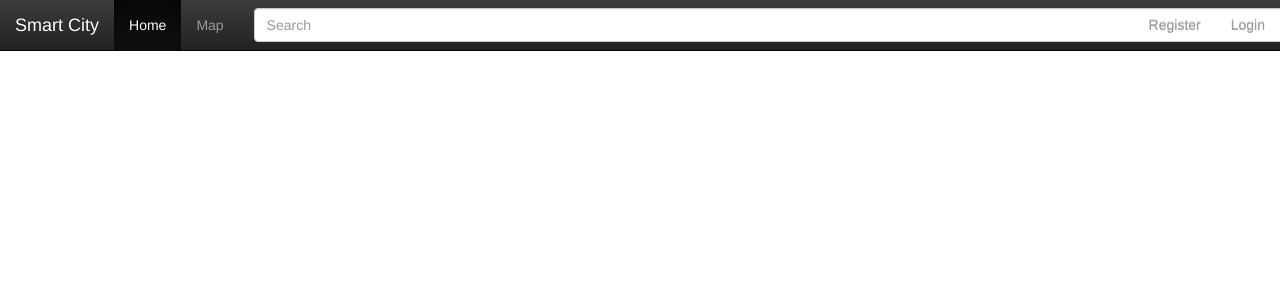
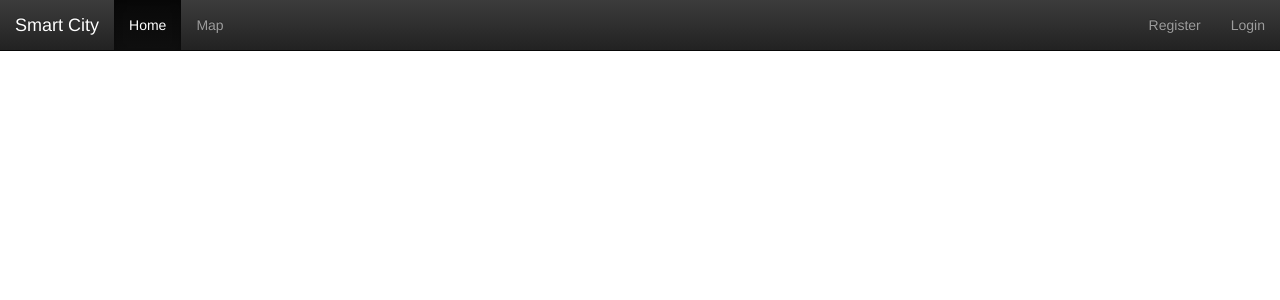
Before and after one commit to TotallyMelvin/Smart-City-Project, a Django app: page /home/ in a window 1280 px wide. Shown: the top 300 px of the page. Run offline with Django 3.2, Linux system fonts and the light colour scheme; some libraries are stand-ins or nearby versions.

Commit message:
Removed search bar

```diff
--- a/home/templates/personal/navBar.html
+++ b/home/templates/personal/navBar.html
@@ -29,12 +29,14 @@
           </ul>
         </li>-->
       </ul>
-      <form class="navbar-form navbar-left" style="position:relative">
-        <div class="form-group">
-          <input type="text" class="form-control" placeholder="Search" style="width:800%">
+        <!-- search bar -->
+<!--      <form class="navbar-form navbar-left" style="position:relative">
+        <div class="form-group col-lg-8">
+          <input type="text" class="form-control" data-toggle="collapse" class = "col-lg-8" placeholder="Search">
         </div>
-        <button type="submit" class="btn pull-right" style="position:relative; left:500%">Submit</button>
-      </form>
+        <button type="submit" class="btn pull-right">Submit</button>
+      </form>-->
+
       <ul class="nav navbar-nav navbar-right">
         <li>
             <a href="#">Register</a>
```
